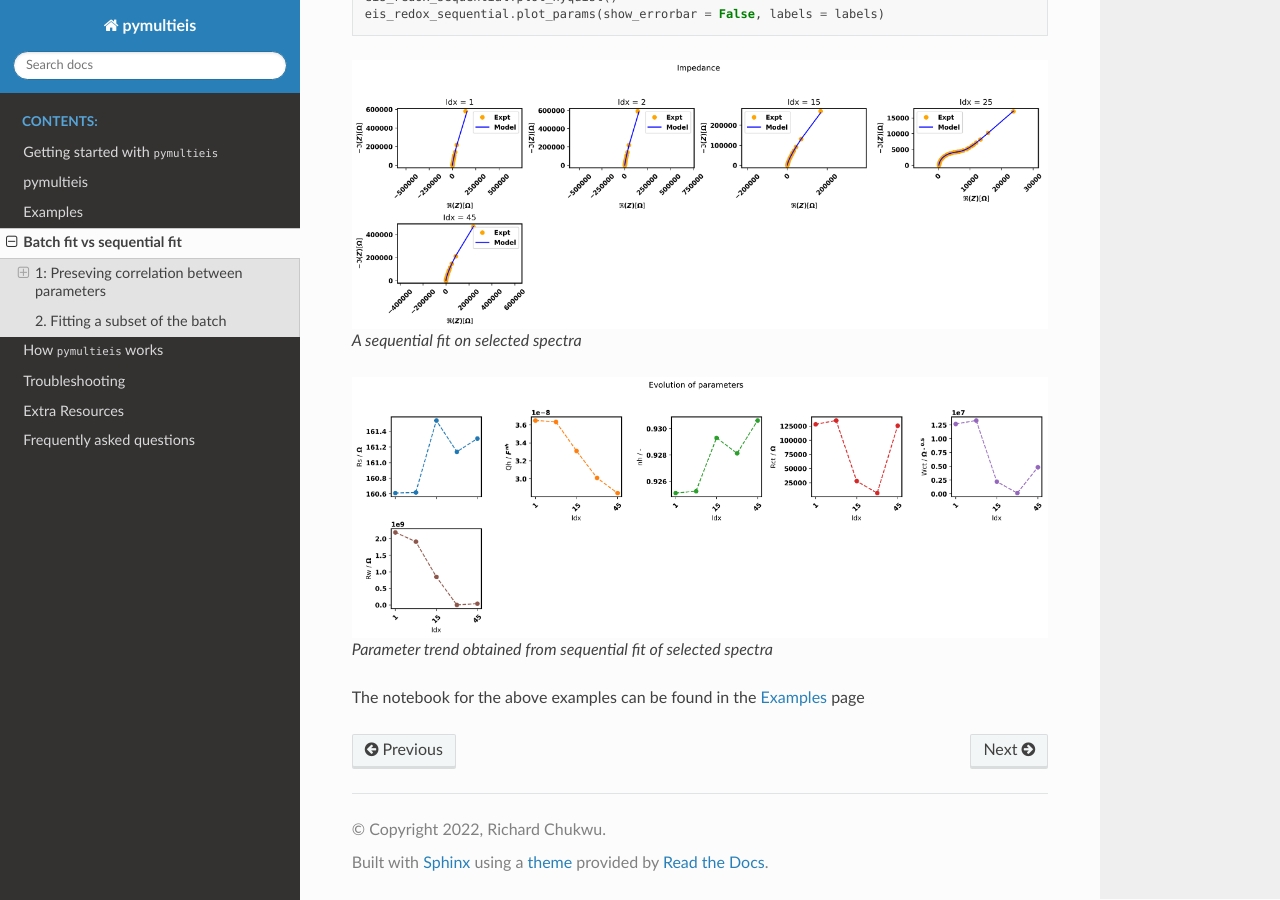
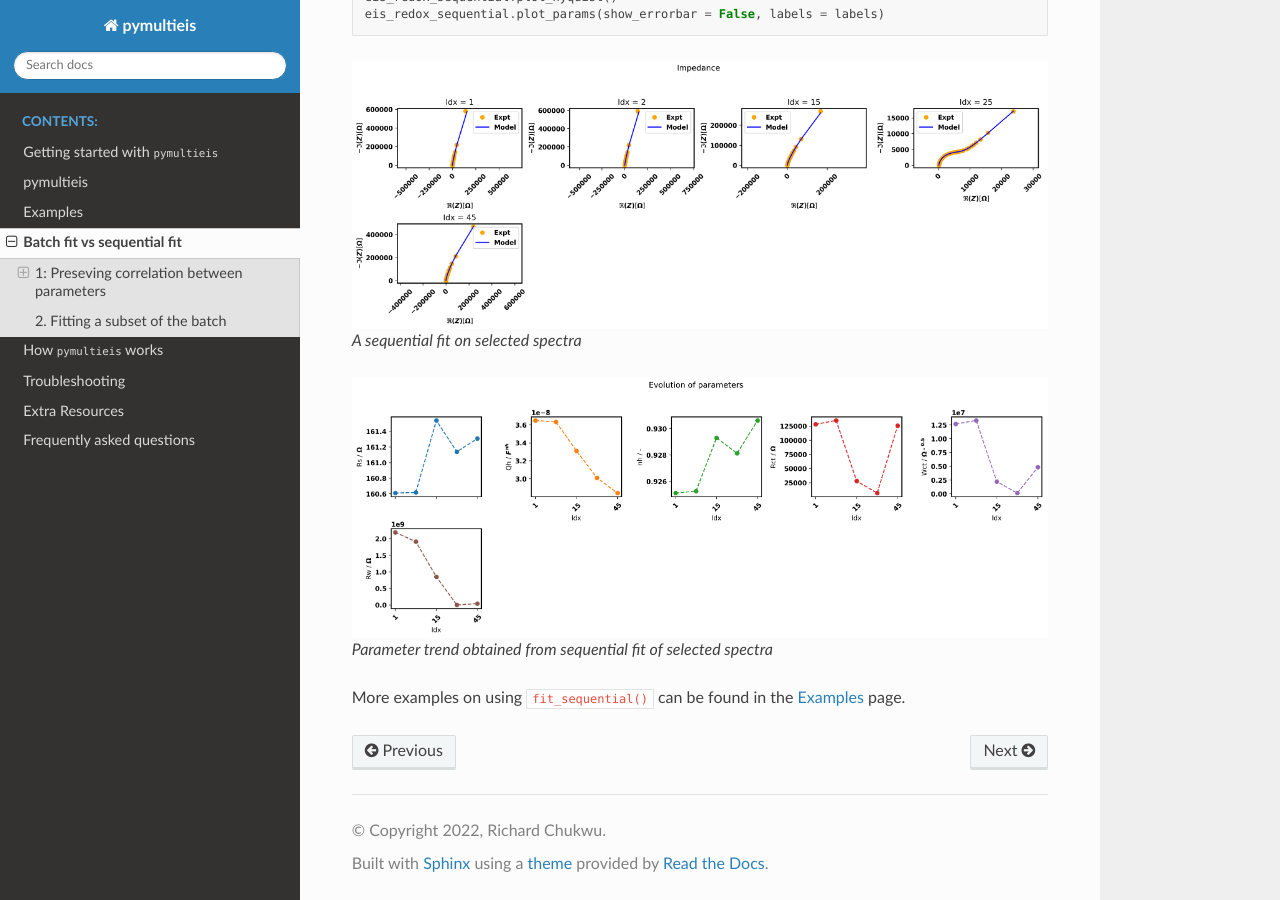
Before and after one commit to richinex/pymultieis, a Sphinx documentation site: the page built from docs/source/batch-fit-vs-sequential-fit.rst, in a window 1280 px wide and 900 px high, scrolled down 2418 px. Built offline with Sphinx 7.4.7 and the Read the Docs theme 2.0.0, drawn with Linux system fonts in a browser that asks for light colours; pages that are not in the unit, such as notebooks, are missing from menus.

Commit message:
Updated docs

```diff
--- a/docs/source/batch-fit-vs-sequential-fit.rst
+++ b/docs/source/batch-fit-vs-sequential-fit.rst
@@ -72,4 +72,4 @@ The ``fit_sequential()`` offers a possibility to fit only a subset of the total
 
   Parameter trend obtained from sequential fit of selected spectra
 
-The notebook for the above examples can be found in the :ref:`examples-label` page
+More examples on using ``fit_sequential()`` can be found in the :ref:`examples-label` page.
```
